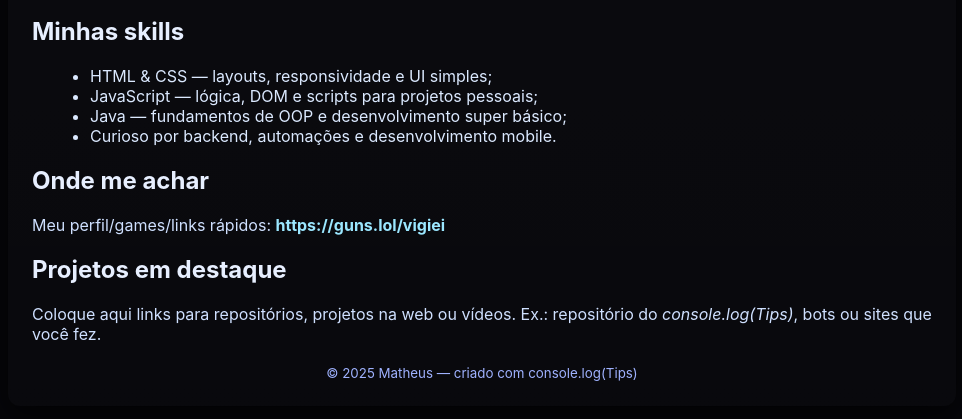
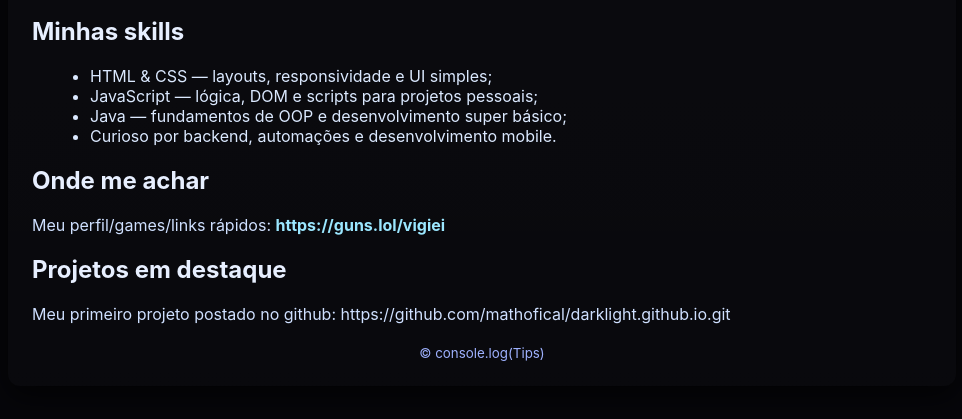
Before and after one commit to mathofical/mathofical.github.io, a plain HTML site: page console.log(Tips)/AboutMe.html in a window 1280 px wide. Shown: the part 191-610 px from the top of the page, without its empty margins (158-1120 px from the left). Drawn offline with Linux system fonts and the light colour scheme.

Commit message:
atualização 1.10 AboutMe.html

```diff
--- a/console.log(Tips)/AboutMe.html
+++ b/console.log(Tips)/AboutMe.html
@@ -49,10 +49,10 @@
     <p>Meu perfil/games/links rápidos: <a href="https://guns.lol/vigiei" target="_blank" rel="noopener">https://guns.lol/vigiei</a></p>
 
     <h2>Projetos em destaque</h2>
-    <p>Coloque aqui links para repositórios, projetos na web ou vídeos. Ex.: repositório do <em>console.log(Tips)</em>, bots ou sites que você fez.</p>
+    <p>Meu primeiro projeto postado no github: https://github.com/mathofical/darklight.github.io.git</p>
 
     <footer>
-      <small>&copy; 2025 Matheus — criado com console.log(Tips)</small>
+      <small>&copy; console.log(Tips)</small>
     </footer>
   </div>
 </body>
```
